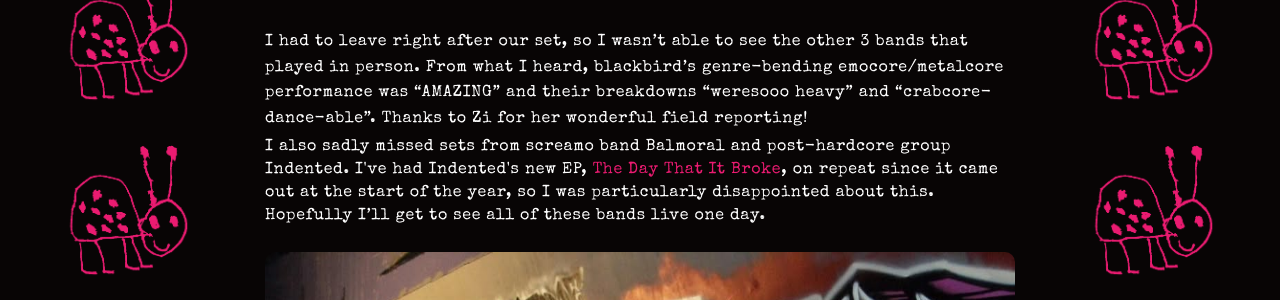
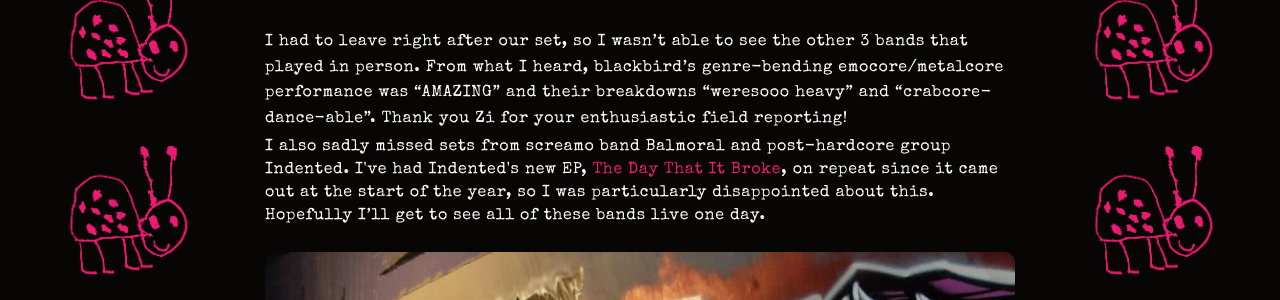
Before and after one commit to xxiwriterecipesnotlovelettersxx/xxiwriterecipesnotlovelettersxx.github.io, a Jekyll site: the page built from _posts/2026-02-22-i-thought-youd-be-here-too-fundraiser-at-the-tote.md, in a window 1280 px wide and 900 px high, scrolled down 7019 px. Shown: the part 226-526 px from the top of the window. Built offline with Jekyll 4.4.1, drawn with Linux system fonts in a browser that asks for light colours.

Commit message:
Update 2026-02-22-i-thought-youd-be-here-too-fundraiser-at-the-tote.md

```diff
--- a/_posts/2026-02-22-i-thought-youd-be-here-too-fundraiser-at-the-tote.md
+++ b/_posts/2026-02-22-i-thought-youd-be-here-too-fundraiser-at-the-tote.md
@@ -86,7 +86,7 @@ Next I got on stage with my bandmates, and played our second live In Her Palms s
   </a>
 </div>
 
-I had to leave right after our set, so I wasn't able to see the other 3 bands that played in person. From what I heard, blackbird's genre-bending emocore/metalcore performance was "AMAZING" and their breakdowns "weresooo heavy" and "crabcore-dance-able". Thanks to Zi for her wonderful field reporting!
+I had to leave right after our set, so I wasn't able to see the other 3 bands that played in person. From what I heard, blackbird's genre-bending emocore/metalcore performance was "AMAZING" and their breakdowns "weresooo heavy" and "crabcore-dance-able". Thank you Zi for your enthusiastic field reporting!
 <br>
 <p class="show-intro">
 I also sadly missed sets from screamo band Balmoral and post-hardcore group Indented. I've had Indented's new EP, <a href="https://indented.bandcamp.com/album/the-day-that-it-broke">The Day That It Broke</a>, on repeat since it came out at the start of the year, so I was particularly disappointed about this. Hopefully I’ll get to see all of these bands live one day.
```
